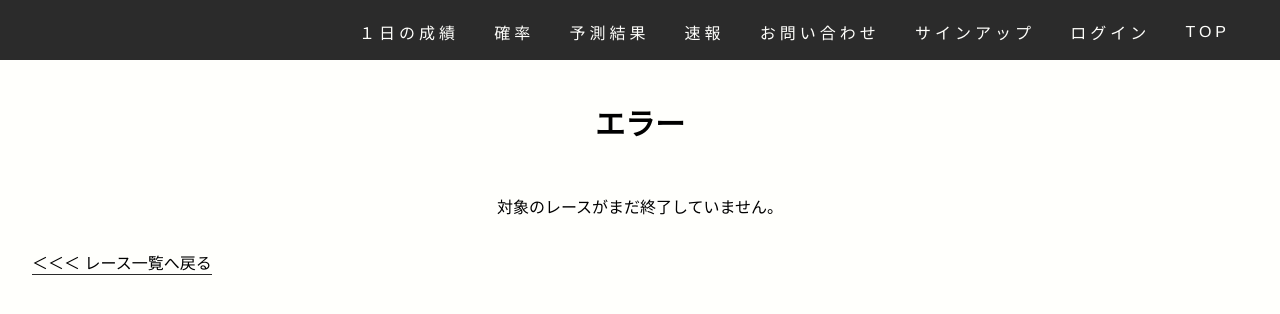
After one commit to tai72/boatrace_app, a Django app: template daily_result/templates/not_finish_race.html in a window 1280 px wide. The commit adds this page. Shown: the top 314 px of the page. Run offline with Django 4.2, Linux system fonts and the light colour scheme; the template is opened without the code that fills it, so the values that code supplies are empty.

Commit message:
「予測結果」にてレースがまだ終了してないときのエラーページ

```diff
--- /dev/null
+++ b/daily_result/templates/not_finish_race.html
@@ -0,0 +1,23 @@
+{% extends 'base.html' %}
+
+{% load static %}
+
+{% block title %}Daily Result{% endblock title %}
+
+{% block head %}
+<link type="text/css" rel="stylesheet" href="{% static 'css/error_page.css' %}">
+{% endblock head %}
+
+{% block contents %}
+
+<section>
+    <div class="wrapper-header align-center">
+        <h1 class="inline-center main-header align-center">エラー</h1>
+        <p>対象のレースがまだ終了していません。</p>
+        <div class="wrapper-link">
+            <a class="link-err" href="{% url 'daily_result:race_result_select' %}">＜＜＜ レース一覧へ戻る</a>
+        </div>
+    </div>
+</section>
+
+{% endblock contents %}
--- a/daily_result/views.py
+++ b/daily_result/views.py
@@ -136,6 +136,10 @@ class RaceResultView(generic.TemplateView):
         # contextに格納
         context = dct.copy()    # {trifecta: [{'first': '1', 'second': '2', ...}, {...}, ...]}}
 
+        # レースが終了していない場合
+        if context['is_finished'] == False:
+            return render(request, 'not_finish_race.html', context)
+
         # レース結果のスクレイピング結果（実際のレース結果）
         context['race_result'] = bucket_dealer.get_race_result(race_date, place_id, race_no)    # {'trifecta': ['1-2-3'], 'triple': ['1-2-3'], 'exacta': ['1-2'], ...}
 
@@ -158,7 +162,7 @@ class RaceResultView(generic.TemplateView):
         context['race_no'] = race_no
 
         print('views')
-        print(context)
+        pprint(context)
 
         return self.render_to_response(context)
 
--- a/static/css/error_page.css
+++ b/static/css/error_page.css
@@ -1,4 +1,19 @@
-.wrapper-error {
-    text-align: center;
-    margin-top: 80px;
+:root {
+    --black: #2b2b2b;
+    --white: #fffffc;
+    --baseColor: #fcd575;
+    --subBaseColor: #0033ff;
+    --firstViewTransitionDuration: 50s;
 }
+
+.wrapper-link {
+    position: relative;
+    width: fit-content;
+    margin-top: 2rem;
+    margin-left: 2rem;
+}
+
+.link-err {
+    display: inline-block;
+    border-bottom: solid 1px var(--black);
+}
```
